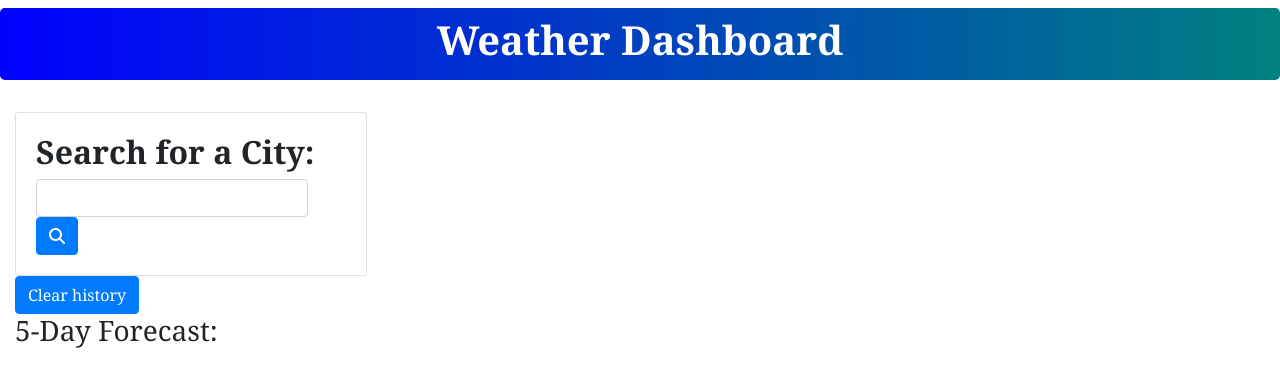
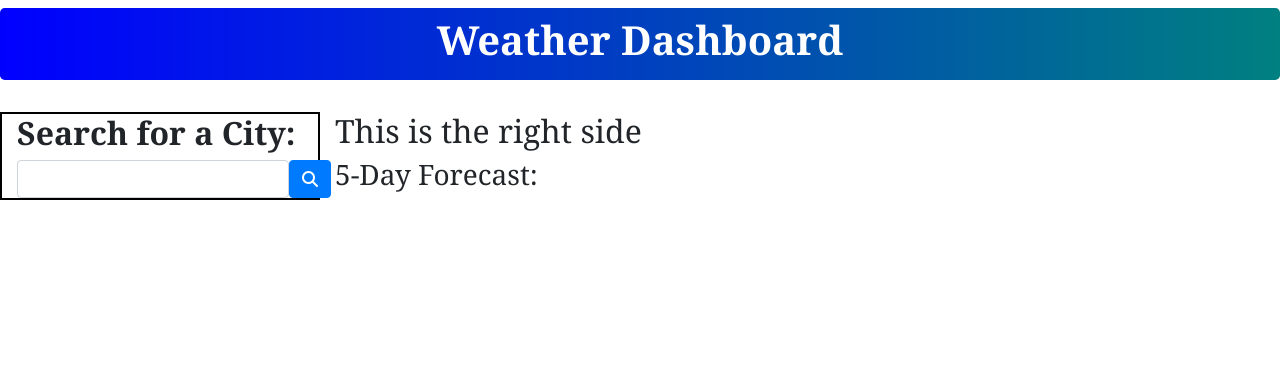
Before and after one commit to kasai-codes/Weather-buddy, a plain HTML site: page index.html in a window 1280 px wide. Drawn offline with nearby package versions, Linux system fonts and the light colour scheme.

Commit message:
restructure html

```diff
--- a/assets/script.js
+++ b/assets/script.js
@@ -16,8 +16,19 @@ fetch(cityUrl)
 .then(function (data) {
 console.log(data.main.temp)
 
-lat = data.coord.lat;
-lon = data.coord.lon;
+
+
+var currentWeather =`
+<div id="current" class="card">
+<p> Temperature: ${data.main.temp}</p>
+
+</div>
+`;
+
+currentWeatherDiv.innerHTML = currentWeather
+
+// lat = data.coord.lat;
+// lon = data.coord.lon;
 
 })
 }
@@ -40,33 +51,3 @@ getCity(searchedCity);
 }
 
 searchBtn.addEventListener("click", clickHandler);
-
-
-
-
-
-
-
-
-
-
-
-
-
-
-
-
-
-
-
-
-
-
-var currentWeather =`
-<div id="current" class="card">
-<p> Temperature: ${data.main.temp}</p>
-
-</div>
-`;
-
-currentWeatherDiv.innerHTML = currentWeather
--- a/index.html
+++ b/index.html
@@ -17,6 +17,7 @@
 
 <body>
 
+
   <header>
     <div class="jumbotron container-fluid mt-2 text-center p-2"
       style="background-image: linear-gradient(to right, blue, teal);color: white;">
@@ -29,46 +30,41 @@
     <div class="container-fluid">
 
       <div class="row">
-        <div class="col-md-3">
-          <div class="card" style="width: 22rem;">
-            <div class="card-body">
+        <div class="col-3 p-9" style="border:2px solid black;">
+
+          <div>
             <h2><strong>Search for a City:</strong></h2>
             <form class="form-inline">
               <div class="form-group">
                 <input type="text" class="form-control" id="city-input">
+                <button id="search-button" type="submit" class="btn btn-primary"><i class="fas fa-search"></i></button>
               </div>
-                <button id="search-button" type="submit" class="btn btn-primary"><i class="fas fa-search"></i></button>
             </form>
           </div>
-          </div>
-          <div>
-            <!--clear history button  -->
-            <button class=" btn btn-primary" type="button" id="clear-history">Clear history</button>
-            <ul id="city-list" class="list-group"></ul>
-          </div>
+
         </div>
 
+
+
+
+          <div class="col-9 p-9" id="current-weather">
+
              <!-- main forecast card -->
-        <div class="row">
-          <div class="col-md-9" id="current-weather">
+            <h2>This is the right side</h2>
+
+
+            <!-- 5 day forecast cards  -->
+            <div id="forecast-cards">
+              <h3>5-Day Forecast:</h3>
+            </div>
+
+          </div>
 
 </div>
 </div>
-      </div>
-
-      <!-- 5 day forecast cards  -->
-      <div class="row fiveDay">
-        <div id="forecast-weather" class="col-md-9">
-          <h3>5-Day Forecast:</h3>
-          <div id="forecast-cards" class="row">
+</main>
 
 
-          </div>
-        </div>
-      </div>
-    </div>
-
-  </main>
 
 
 
```
Lines whose indentation alone changed are shown as unchanged.
